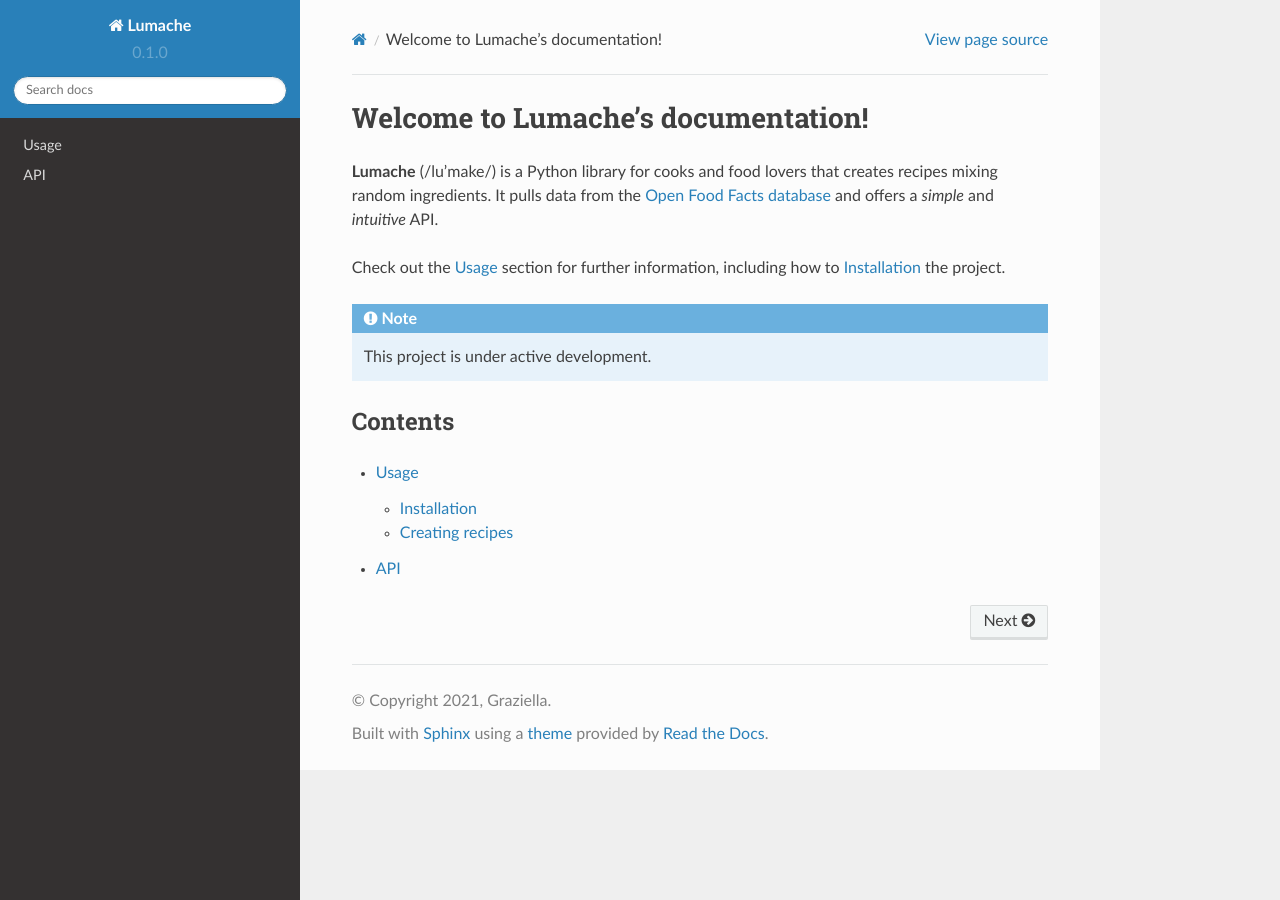
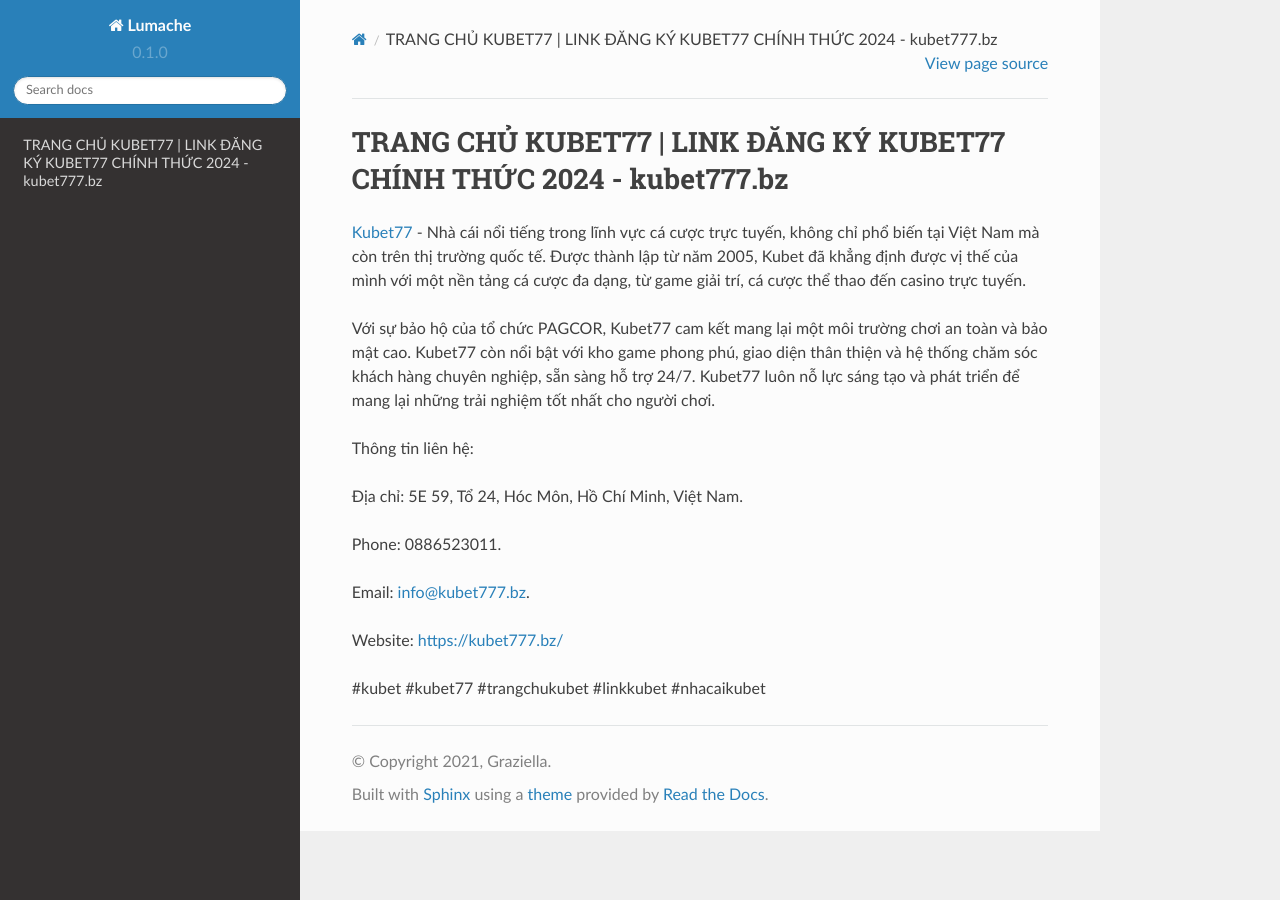
Before and after one commit to socialentity/kubet777bz, a Sphinx documentation site: the page built from docs/source/index.rst, in a window 1280 px wide. Built offline with Sphinx 7.4.7 and the Read the Docs theme 2.0.0, drawn with Linux system fonts in a browser that asks for light colours.

Commit message:
Update index.rst

```diff
--- a/docs/source/index.rst
+++ b/docs/source/index.rst
@@ -1,22 +1,18 @@
-Welcome to Lumache's documentation!
+TRANG CHỦ KUBET77 | LINK ĐĂNG KÝ KUBET77 CHÍNH THỨC 2024 - kubet777.bz
 ===================================
 
-**Lumache** (/lu'make/) is a Python library for cooks and food lovers
-that creates recipes mixing random ingredients.
-It pulls data from the `Open Food Facts database <https://world.openfoodfacts.org/>`_
-and offers a *simple* and *intuitive* API.
+`Kubet77 <https://kubet777.bz/>`_ - Nhà cái nổi tiếng trong lĩnh vực cá cược trực tuyến, không chỉ phổ biến tại Việt Nam mà còn trên thị trường quốc tế. Được thành lập từ năm 2005, Kubet đã khẳng định được vị thế của mình với một nền tảng cá cược đa dạng, từ game giải trí, cá cược thể thao đến casino trực tuyến.
 
-Check out the :doc:`usage` section for further information, including
-how to :ref:`installation` the project.
+Với sự bảo hộ của tổ chức PAGCOR, Kubet77 cam kết mang lại một môi trường chơi an toàn và bảo mật cao. Kubet77 còn nổi bật với kho game phong phú, giao diện thân thiện và hệ thống chăm sóc khách hàng chuyên nghiệp, sẵn sàng hỗ trợ 24/7. Kubet77 luôn nỗ lực sáng tạo và phát triển để mang lại những trải nghiệm tốt nhất cho người chơi.
 
-.. note::
+Thông tin liên hệ:
 
-   This project is under active development.
+Địa chỉ: 5E 59, Tổ 24, Hóc Môn, Hồ Chí Minh, Việt Nam.
 
-Contents
---------
+Phone: 0886523011.
 
-.. toctree::
+Email: info@kubet777.bz.
 
-   usage
-   api
+Website: https://kubet777.bz/
+
+#kubet #kubet77 #trangchukubet #linkkubet #nhacaikubet
```
